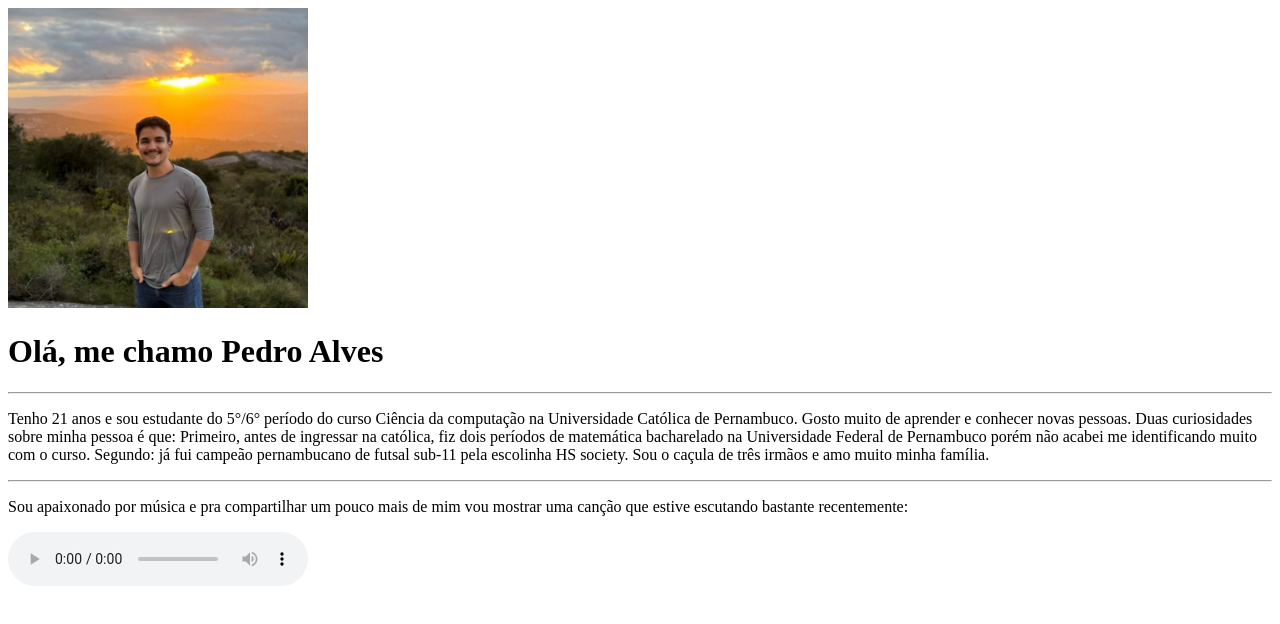
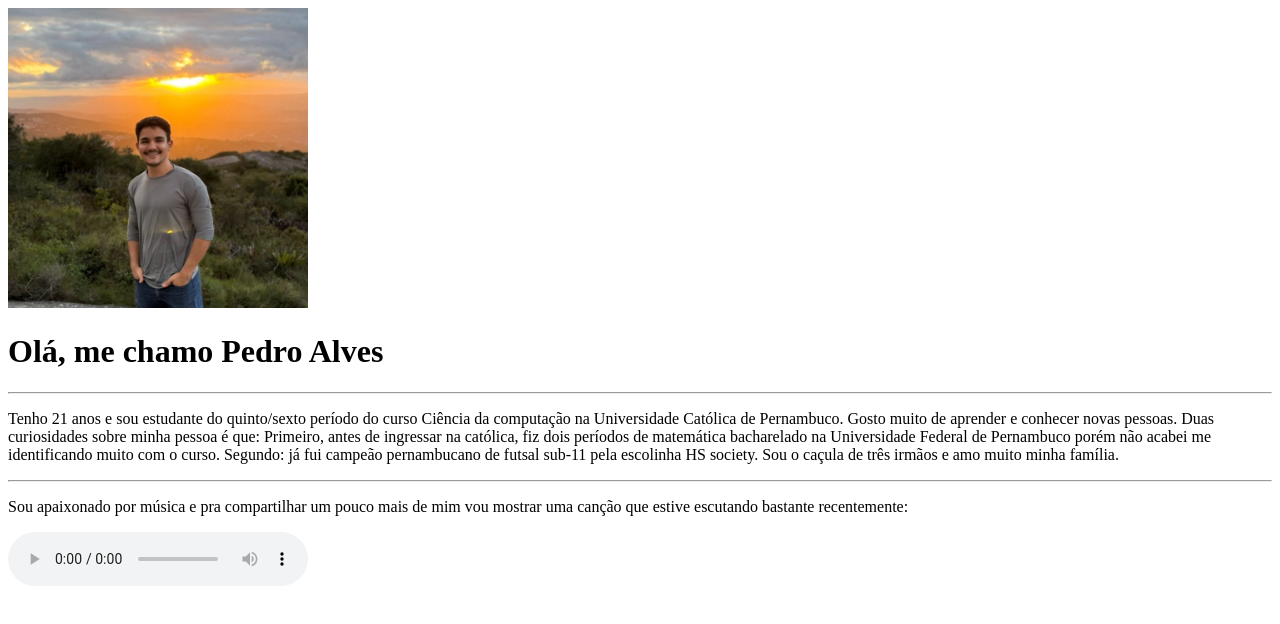
Before and after one commit to Pedroza1308/Programacao-web-mobile, a Next.js app in the folder my-app/: page / in a window 1280 px wide. Shown: the top 624 px of the page. Built offline with nearby package versions, Linux system fonts and the light colour scheme.

Commit message:
tirando-simbolo-grau

```diff
--- a/my-app/app/page.js
+++ b/my-app/app/page.js
@@ -5,7 +5,7 @@ export default function Home(){
       <img src="/assets/foto-minha.jpg" height={300} width={300}></img>
       <h1>Olá, me chamo Pedro Alves</h1>
       <hr></hr>
-      <p>Tenho 21 anos e sou estudante do 5°/6° período do curso Ciência da computação na Universidade Católica de Pernambuco.
+      <p>Tenho 21 anos e sou estudante do quinto/sexto período do curso Ciência da computação na Universidade Católica de Pernambuco.
       Gosto muito de aprender e conhecer novas pessoas. Duas curiosidades sobre minha pessoa é que: Primeiro, antes de ingressar
       na católica, fiz dois períodos de matemática bacharelado na Universidade Federal de Pernambuco porém não acabei me identificando
       muito com o curso. Segundo: já fui campeão pernambucano de futsal sub-11 pela escolinha HS society. Sou o caçula de três irmãos e
```
